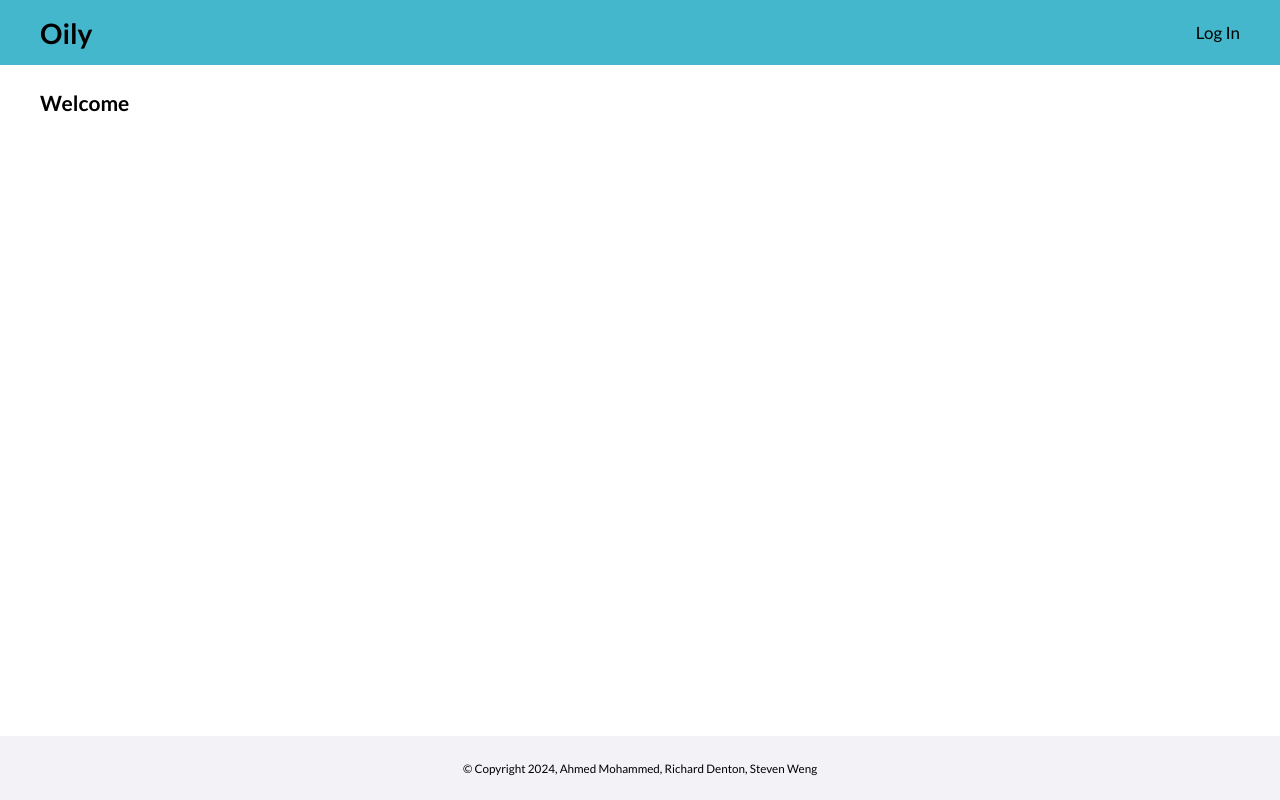
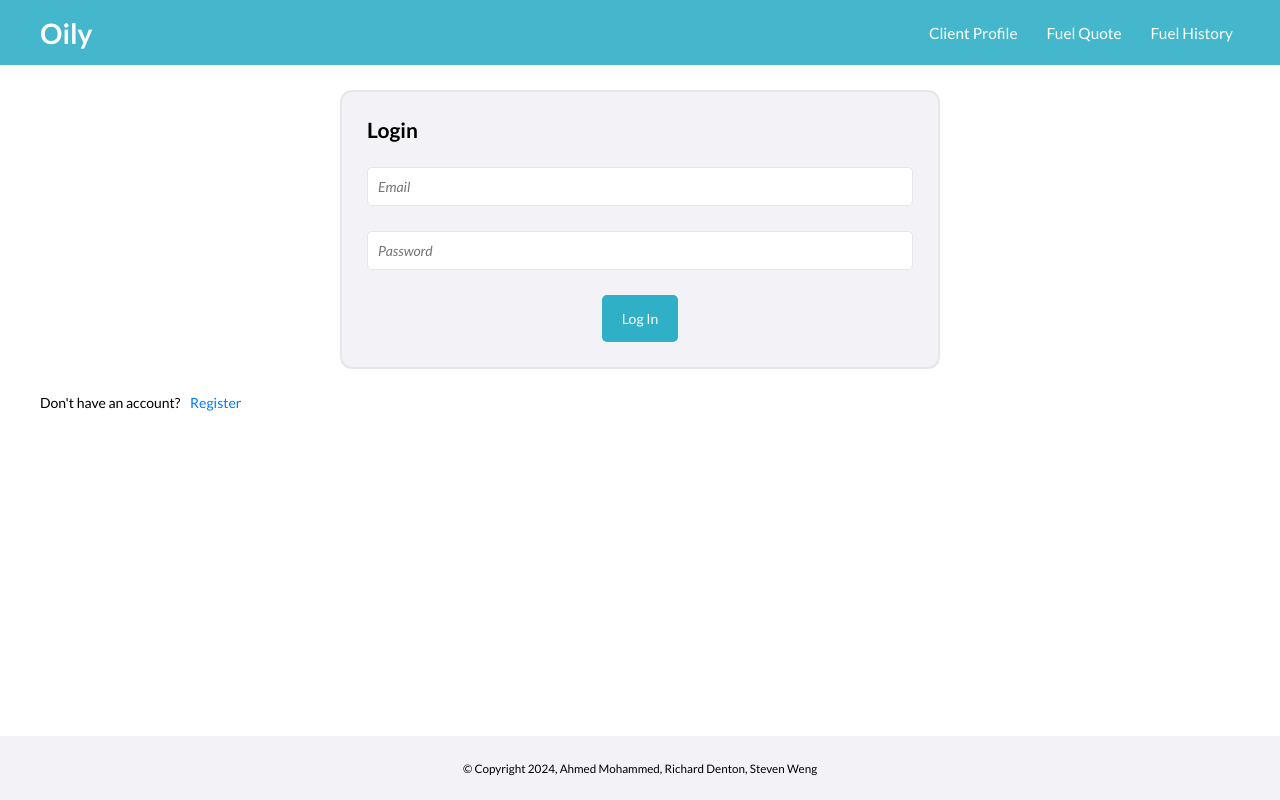
Before and after one commit to xylacon/COSC_4353, a React (Create React App) app: page / in a window 1280 px wide. Built offline with nearby package versions, Linux system fonts and the light colour scheme.

Commit message:
Made some style changes

```diff
--- a/src/App.js
+++ b/src/App.js
@@ -8,8 +8,7 @@ import {
   ClientProfile,
   ClientRegistration,
   FuelHistory,
-  FuelQuote,
-  Landing
+  FuelQuote
 } from './pages'
 import {
   Header,
@@ -54,8 +53,7 @@ function App() {
       ) : (
         <Routes>
           <Route path="/client-registration" element={<ClientRegistration />} />
-          <Route path="/login" element={<Login />} />
-          <Route path="/" element={<Landing />} />
+          <Route path="/" element={<Login />} />
         </Routes>
       )}
       <Footer />
--- a/src/components/Header.js
+++ b/src/components/Header.js
@@ -1,12 +1,16 @@
-import React from "react"
-import { useState, useEffect } from "react"
+import { React, useState, useEffect, useLayoutEffect } from "react"
+import axios from "axios";
 import Menu from "./Menu"
 import company from "../assets/company_info.json"
+import { NavLink, useNavigate } from "react-router-dom";
+import { useCookies } from "react-cookie";
 
 import "../css/Header.css"
 
 const Header = () => {
 	const [scrolled, setScrolled] = useState(false)
+	const [cookies, setCookie] = useCookies();
+  const navigate = useNavigate();
 
 	useEffect(() => {
 		function checkHeader() {
@@ -17,11 +21,27 @@ const Header = () => {
 		return () => window.removeEventListener("scroll", checkHeader)
 	}, [scrolled])
 
+	async function logOut() {
+    try {
+      await axios.post("http://localhost:3000/logout"); // Make a POST request to the backend logout endpoint
+      setCookie("isLoggedIn", 0); // Remove the 'isLoggedIn' cookie
+      navigate("/"); // Redirect to the home page after successful logout
+    } catch (error) {
+      console.error("Error logging out:", error);
+      // Handle the error, such as showing an error message to the user
+    }
+  }
+
 	return (
 		<header className={scrolled ? "header scroll-shadow" : "header"}>
 			<div className="header-container">
+				<h1><NavLink to="/">{company.name}</NavLink></h1>
 				<Menu />
-				<h1>{company.name}</h1>
+				{cookies.isLoggedIn === 1 && (
+					<ul className="menu-items">
+						<li onClick={logOut}><a>Log Out</a></li>
+					</ul>
+				)}
 			</div>
 		</header>
 	)
--- a/src/components/Menu.js
+++ b/src/components/Menu.js
@@ -2,13 +2,9 @@ import React from "react";
 import axios from "axios";
 import { useState, useEffect } from "react";
 import { NavLink } from "react-router-dom";
-import { useCookies } from "react-cookie";
-import { useNavigate } from "react-router-dom";
 
 function Menu() {
   const [checkBox, setCheckBox] = useState(false);
-  const [cookies, setCookie] = useCookies();
-  const navigate = useNavigate();
 
   useEffect(() => {
     function changeSize() {
@@ -42,17 +38,6 @@ function Menu() {
     document.documentElement.scrollTop = 0; // Scroll page to top when going to new page
   }
 
-  async function logOut() {
-    try {
-      await axios.post("http://localhost:3000/logout"); // Make a POST request to the backend logout endpoint
-      setCookie("isLoggedIn", 0); // Remove the 'isLoggedIn' cookie
-      navigate("/"); // Redirect to the home page after successful logout
-    } catch (error) {
-      console.error("Error logging out:", error);
-      // Handle the error, such as showing an error message to the user
-    }
-  }
-
   lockScroll();
 
   return (
@@ -69,8 +54,6 @@ function Menu() {
         <div className="menu-button-bottom"></div>
       </label>
       <ul className="menu-items">
-				{cookies.isLoggedIn ? (
-					<ul className="menu-items">
         <li onClick={handleClick}>
           <NavLink to="/client-profile">Client Profile</NavLink>
         </li>
@@ -80,15 +63,6 @@ function Menu() {
         <li onClick={handleClick}>
           <NavLink to="/fuel-history">Fuel History</NavLink>
         </li>
-						<li onClick={logOut}>Log Out</li>
-					</ul>
-				) : (
-					<ul className="menu-items">
-						<li onClick={handleClick}>
-							<NavLink to="/login">Log In</NavLink>
-						</li>
-					</ul>
-				)}
       </ul>
     </div>
   );
--- a/src/css/App.css
+++ b/src/css/App.css
@@ -21,6 +21,7 @@ html[data-theme="light"] {
 	--pink: #FF2D55;
 	--brown: #A2845E;
 
+	--primary: var(--teal);
   --bg-primary: var(--white);
 	--bg-secondary: var(--gray-6);
 	--bg-tertiary: var(--gray-5);
@@ -55,6 +56,7 @@ html[data-theme="dark"] {
 	--pink: #FF2D55;
 	--brown: #A2845E;
 
+	--primary: var(--teal);
   --bg-primary: var(--white);
 	--bg-secondary: var(--gray-6);
 	--bg-tertiary: var(--gray-5);
@@ -117,12 +119,14 @@ body {
 }
 
 a {
-	color: var(--txt-primary);
+	padding: 3px 7px;
+	color: var(--primary);
 	text-decoration: none;
-	transition: opacity var(--trans-fast);
+	cursor: pointer;
+	border-radius: 5px;
 }
 a:hover {
-	opacity: var(--hover);
+	background-color: rgba(255, 255, 255, 0.12);
 }
 
 button {
@@ -131,7 +135,7 @@ button {
 	padding: 15px 20px;
 
 	color: var(--bg-primary);
-	background-color: var(--teal);
+	background-color: var(--primary);
 
   font-size: 1.2em;
   border: none;
@@ -221,6 +225,7 @@ label.required::after {
 /* Form inputs */
 form input,
 form textarea,
+form select,
 form button {
 	font-family: inherit;
 	font-size: 1em;
@@ -231,17 +236,20 @@ form button {
 }
 form input:focus,
 form textarea:focus,
+form select,
 form button:focus {
 	outline: 2px solid var(--orange);
 }
 form input,
-form textarea {
+form textarea,
+form select {
 	color: inherit;
 	background-color: var(--bg-primary);
 	border: 1px solid var(--border-form);
 }
 
-form input {
+form input,
+form select {
 	padding: 10px;
 }
 form input::placeholder {
--- a/src/css/Header.css
+++ b/src/css/Header.css
@@ -10,6 +10,10 @@
 	background-color: var(--bg-header);
 	transition: box-shadow var(--trans-fast);
 }
+.header a {
+	color: var(--white);
+}
+
 .header-container {
 	width: 100%;
 	max-width: var(--max-width);
@@ -21,13 +25,20 @@
 	align-items: center;
 }
 
+.header-container h1 a {
+	padding: 0;
+}
+.header-container h1 a:hover {
+	background-color: rgba(255, 255, 255, 0);
+}
+
 .scroll-shadow {
 	box-shadow: 0 0 7px var(--shadow);
 }
 /* end Header */
 
 .menu {
-	order: 2;
+	/* order: 2; */
 
 	display: flex;
 	justify-content: center;
--- a/src/pages/ClientProfile.js
+++ b/src/pages/ClientProfile.js
@@ -43,7 +43,7 @@ function ClientProfile() {
     fetchData();
   }, [])
 
-  function onChange(event) {
+  function handleChange(event) {
     const { id, value } = event.target
     setFormData(oldFormData => ({
       ...oldFormData,
@@ -59,9 +59,7 @@ function ClientProfile() {
   }
 
   async function postSubmission() {
-    const payload = {
-      ...formData
-    }
+    const payload = { ...formData }
 
     try {
       const result = await axios.post("http://localhost:3000/client-profile", payload)
@@ -91,7 +89,7 @@ function ClientProfile() {
             placeholder='Your Name'
             required
             maxLength="50"
-            onChange={onChange}
+            onChange={handleChange}
             value={formData.name}
           />
         </div>
@@ -103,7 +101,7 @@ function ClientProfile() {
             placeholder='123 Place St'
             required
             maxLength="100"
-            onChange={onChange}
+            onChange={handleChange}
             value={formData.address1}
           />
         </div>
@@ -114,7 +112,7 @@ function ClientProfile() {
             id="address2"
             placeholder='Ste 123'
             maxLength="100"
-            onChange={onChange}
+            onChange={handleChange}
             value={formData.address2}
           />
         </div>
@@ -125,7 +123,7 @@ function ClientProfile() {
             id="city"
             placeholder='Houston'
             maxLength="100"
-            onChange={onChange}
+            onChange={handleChange}
             value={formData.city}
           />
         </div>
@@ -135,7 +133,7 @@ function ClientProfile() {
             id="state"
             name="state"
             required
-            onChange={onChange}
+            onChange={handleChange}
             value={formData.state}
           >
             {stateOptions}
@@ -149,7 +147,7 @@ function ClientProfile() {
             placeholder='12345'
             minLength="5"
             maxLength="9"
-            onChange={onChange}
+            onChange={handleChange}
             value={formData.zip}
           />
         </div>
--- a/src/pages/ClientRegistration.js
+++ b/src/pages/ClientRegistration.js
@@ -35,24 +35,23 @@ function ClientRegistration() {
     <main className="ClientRegistration">
       <form onSubmit={handleSubmit}>
         <h2>Client Registration</h2>
-        <div>
-          <label>Email: </label>
+        <div className="item">
           <input
             value={email}
             onChange={(e) => setEmail(e.target.value)}
             type="email"
-            placeholder="youremail@email.com"
+            placeholder="Email"
             required
-          ></input>
-          <br />
-          <label>Password: </label>
+          />
+        </div>
+        <div className="item">
           <input
             value={password}
             onChange={(e) => setPass(e.target.value)}
             type="password"
-            placeholder="********"
+            placeholder="Password"
             required
-          ></input>
+          />
         </div>
         <button type="submit">Sign Up</button>
       </form>
--- a/src/pages/Landing.js
+++ /dev/null
@@ -1,13 +0,0 @@
-import React from 'react'
-
-const Landing = () => {
-	return (
-		<main className="Landing">
-			<section>
-				<h1>Welcome</h1>
-			</section>
-		</main>
-	)
-}
-
-export default Landing
--- a/src/pages/Login.js
+++ b/src/pages/Login.js
@@ -1,8 +1,7 @@
 import axios from "axios";
 import React, { useState } from "react";
-import { NavLink } from "react-router-dom";
+import { NavLink, useNavigate } from "react-router-dom";
 import { useCookies } from "react-cookie";
-import { useNavigate } from "react-router-dom";
 
 function Login() {
   //hooks
@@ -35,24 +34,23 @@ function Login() {
     <main className="Login">
       <form onSubmit={handleSubmit}>
         <h2>Login</h2>
-        <div>
-          <label>Email: </label>
+        <div className="item">
           <input
             value={email}
             onChange={(e) => setEmail(e.target.value)}
             type="email"
-            placeholder="youremail@email.com"
+            placeholder="Email"
             required
-          ></input>
-          <br />
-          <label>Password: </label>
+          />
+        </div>
+        <div className="item">
           <input
             value={password}
             onChange={(e) => setPassword(e.target.value)}
             type="password"
-            placeholder="********"
+            placeholder="Password"
             required
-          ></input>
+          />
         </div>
         <button type="submit">Log In</button>
       </form>
--- a/src/pages/index.js
+++ b/src/pages/index.js
@@ -3,4 +3,3 @@ export { default as FuelQuote } from "./FuelQuote"
 export { default as ClientProfile } from "./ClientProfile"
 export { default as ClientRegistration } from "./ClientRegistration"
 export { default as FuelHistory } from "./FuelHistory"
-export { default as Landing } from "./Landing"
```
Lines whose indentation alone changed are shown as unchanged.
